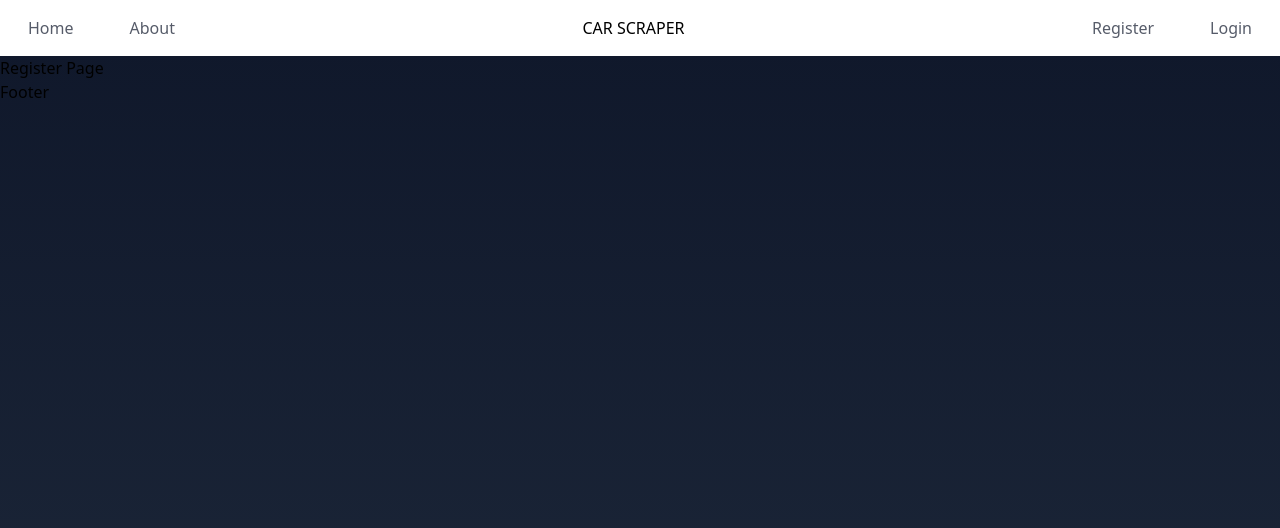
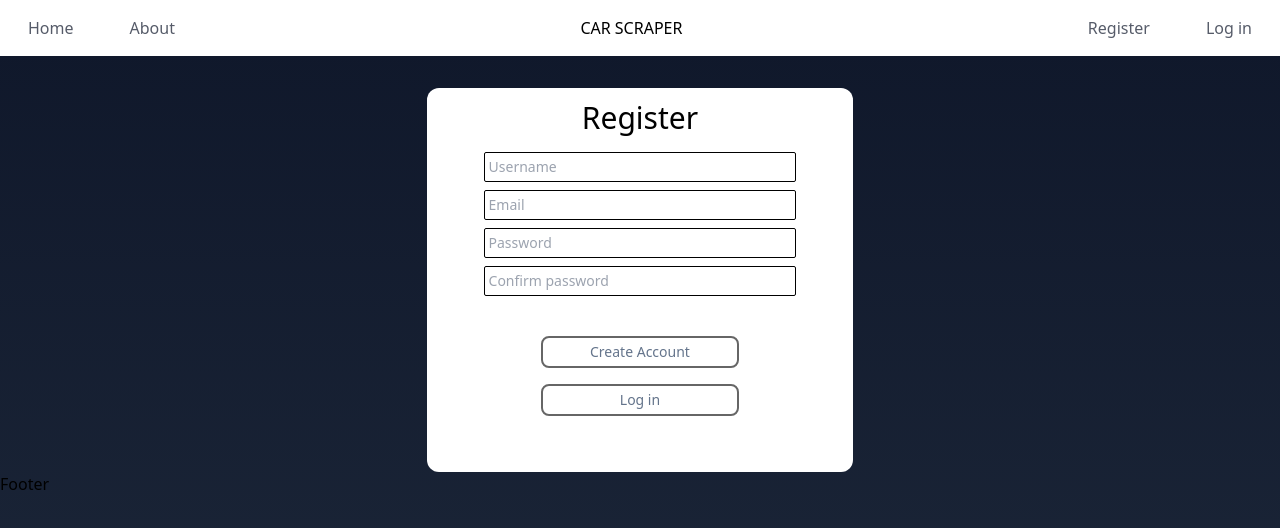
Before and after one commit to JustBaneIsFine/Level-3-projects, a React (Vite) app in the folder Car scraper website/Car-scraper-Front-End/: page /Register in a window 1280 px wide. Shown: the top 528 px of the page. Built offline with nearby package versions, Linux system fonts and the light colour scheme.

Commit message:
Adding login and register forms

```diff
--- /dev/null
+++ b/Car scraper website/Car-scraper-Front-End/src/components/ButtonClassic.tsx
@@ -0,0 +1,16 @@
+export default function ButtonClassic({
+  name,
+  onclick,
+}: {
+  name: string;
+  onclick: any;
+}) {
+  return (
+    <button
+      type="button"
+      className="m-2 rounded-lg border-2 border-black border-opacity-60  pl-3 pr-3 pt-1 pb-1   text-slate-500  duration-300 ease-in-out hover:bg-slate-200 hover:text-slate-800 "
+    >
+      {name}
+    </button>
+  );
+}
--- /dev/null
+++ b/Car scraper website/Car-scraper-Front-End/src/components/ButtonClassicLink.tsx
@@ -0,0 +1,19 @@
+import { Link } from 'react-router-dom';
+
+export default function ButtonClassicLink({
+  link,
+  name,
+}: {
+  link: string;
+  name: string;
+}) {
+  return (
+    <Link
+      tabIndex={0}
+      to={link}
+      className="m-2 rounded-lg border-2 border-black border-opacity-60  pl-3 pr-3 pt-1 pb-1   text-center  text-slate-500 duration-300 ease-in-out hover:bg-slate-200 hover:text-slate-800 "
+    >
+      {name}
+    </Link>
+  );
+}
--- a/Car scraper website/Car-scraper-Front-End/src/components/ButtonTest.tsx
+++ /dev/null
@@ -1,12 +0,0 @@
-import { ReactNode } from 'react';
-
-export default function ButtonTest({ name }: { name: string }) {
-  return (
-    <button
-      type="button"
-      className="m-2  rounded-lg  pl-5 pr-5 pt-2 pb-2 text-slate-900 opacity-70  duration-500  ease-in-out hover:bg-slate-500 hover:text-slate-100"
-    >
-      {name}
-    </button>
-  );
-}
--- a/Car scraper website/Car-scraper-Front-End/src/components/NavigationBar.tsx
+++ b/Car scraper website/Car-scraper-Front-End/src/components/NavigationBar.tsx
@@ -51,7 +51,7 @@ export default function NavigationBar() {
           </div>
 
           <div>
-            <ButtonLink link="/Login" name="Login" handleLink={handleClick} />
+            <ButtonLink link="/Login" name="Log in" handleLink={handleClick} />
           </div>
         </div>
       </div>
--- a/Car scraper website/Car-scraper-Front-End/src/containers/LoginForm.tsx
+++ b/Car scraper website/Car-scraper-Front-End/src/containers/LoginForm.tsx
@@ -1,16 +1,43 @@
+import ButtonClassic from '../components/ButtonClassic';
+import ButtonLink from '../components/ButtonLink';
+import ButtonClassicLink from '../components/ButtonClassicLink';
+
 export default function LoginForm() {
   return (
-    <button
-      type="button"
-      onClick={() => {
-        fetch('http://localhost:3000/').then((x) => {
-          x.json().then((result) => {
-            console.log(result);
-          });
-        });
-      }}
-    >
-      CLICK TO SEND REQUEST
-    </button>
+    <div className=" m-auto mt-5 flex w-4/5  justify-center text-xs sm:mt-8 sm:w-2/3 sm:text-sm">
+      <div className="h-72 w-full rounded-xl bg-white sm:h-80 sm:w-1/2">
+        <div className="m-5 text-center text-xl sm:m-10 sm:text-3xl">
+          Log in
+        </div>
+        <div className="m-auto -mt-5 flex  h-2/4  w-11/12 flex-col justify-center space-y-1 sm:-mt-12  sm:space-y-2">
+          <div className="flex">
+            <input
+              className="m-auto w-4/5 rounded-sm border border-black p-1"
+              type="text"
+              placeholder="Email/Username"
+            />
+          </div>
+          <div className="flex">
+            <input
+              className="m-auto w-4/5 rounded-sm border border-black p-1"
+              type="password"
+              placeholder="Password"
+            />
+          </div>
+        </div>
+        <div className="-mt-9 mr-9 flex justify-end">
+          <a href="/" className="text-sky-300 hover:text-sky-500">
+            Forgot your password?
+          </a>
+        </div>
+        <div className="m-auto mt-3 flex w-2/4 flex-col justify-center sm:mt-2">
+          <ButtonClassic name="Log in" onclick={x} />
+          <ButtonClassicLink name="Register" link="/Register" />
+        </div>
+      </div>
+    </div>
   );
+  function x() {
+    // x
+  }
 }
--- a/Car scraper website/Car-scraper-Front-End/src/containers/RegisterForm.tsx
+++ b/Car scraper website/Car-scraper-Front-End/src/containers/RegisterForm.tsx
@@ -1,16 +1,52 @@
+import ButtonClassic from '../components/ButtonClassic';
+import ButtonClassicLink from '../components/ButtonClassicLink';
+
 export default function RegisterForm() {
   return (
-    <button
-      type="button"
-      onClick={() => {
-        fetch('http://localhost:3000/').then((x) => {
-          x.json().then((result) => {
-            console.log(result);
-          });
-        });
-      }}
-    >
-      CLICK TO SEND REQUEST
-    </button>
+    <div className=" m-auto mt-5 flex w-4/5  justify-center text-xs sm:mt-8 sm:w-2/3 sm:text-sm">
+      <div className="h-80 w-full rounded-xl bg-white sm:h-96 sm:w-1/2 ">
+        <div className="m-3 text-center text-xl sm:m-3 sm:text-3xl">
+          Register
+        </div>
+        <div className="m-auto -mt-5 flex  h-2/4  w-11/12 flex-col justify-center space-y-1 sm:-mt-5  sm:space-y-2">
+          <div className="flex">
+            <input
+              className="m-auto w-4/5 rounded-sm border border-black p-1"
+              type="text"
+              placeholder="Username"
+            />
+          </div>
+          <div className="flex">
+            <input
+              className="m-auto w-4/5 rounded-sm border border-black p-1"
+              type="email"
+              placeholder="Email"
+            />
+          </div>
+          <div className="flex">
+            <input
+              className="m-auto w-4/5 rounded-sm border border-black p-1"
+              type="password"
+              placeholder="Password"
+            />
+          </div>
+          <div className="flex">
+            <input
+              className="m-auto w-4/5 rounded-sm border border-black p-1"
+              type="password"
+              placeholder="Confirm password"
+            />
+          </div>
+        </div>
+
+        <div className="m-auto mt-3 flex w-2/4 flex-col justify-center sm:mt-2">
+          <ButtonClassic name="Create Account" onclick={x} />
+          <ButtonClassicLink name="Log in" link="/Login" />
+        </div>
+      </div>
+    </div>
   );
+  function x() {
+    // x
+  }
 }
--- a/Car scraper website/Car-scraper-Front-End/src/pages/Login.tsx
+++ b/Car scraper website/Car-scraper-Front-End/src/pages/Login.tsx
@@ -1,3 +1,12 @@
+import LoginForm from '../containers/LoginForm';
+
 export default function Login({ x }: { x: string }) {
-  return <div>{x}</div>;
+  return (
+    <div>
+      {x}
+      <div>
+        <LoginForm />
+      </div>
+    </div>
+  );
 }
--- a/Car scraper website/Car-scraper-Front-End/src/pages/Register.tsx
+++ b/Car scraper website/Car-scraper-Front-End/src/pages/Register.tsx
@@ -1,3 +1,5 @@
+import RegisterForm from '../containers/RegisterForm';
+
 export default function Register({ x }: { x: string }) {
-  return <div>{x}</div>;
+  return <RegisterForm />;
 }
```
